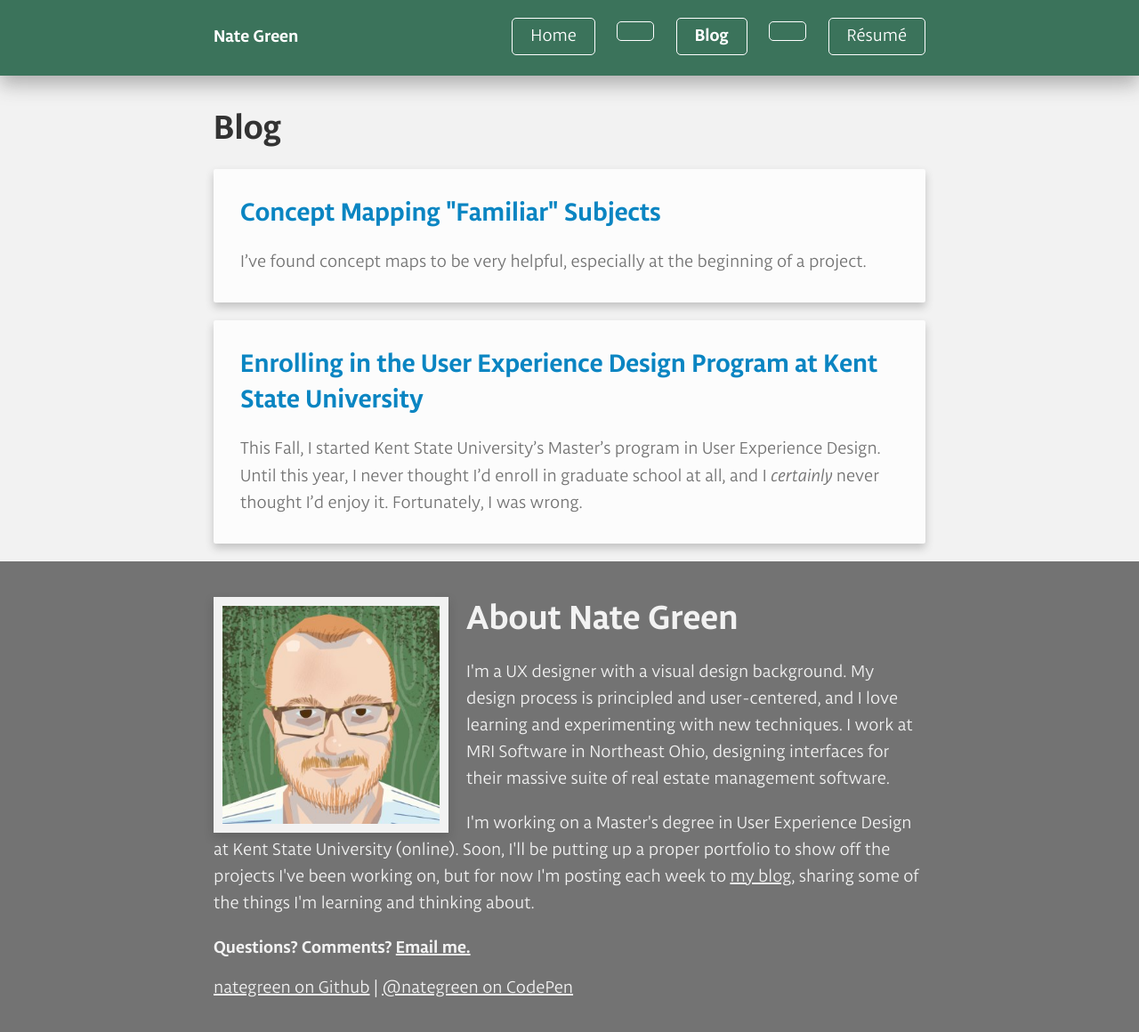
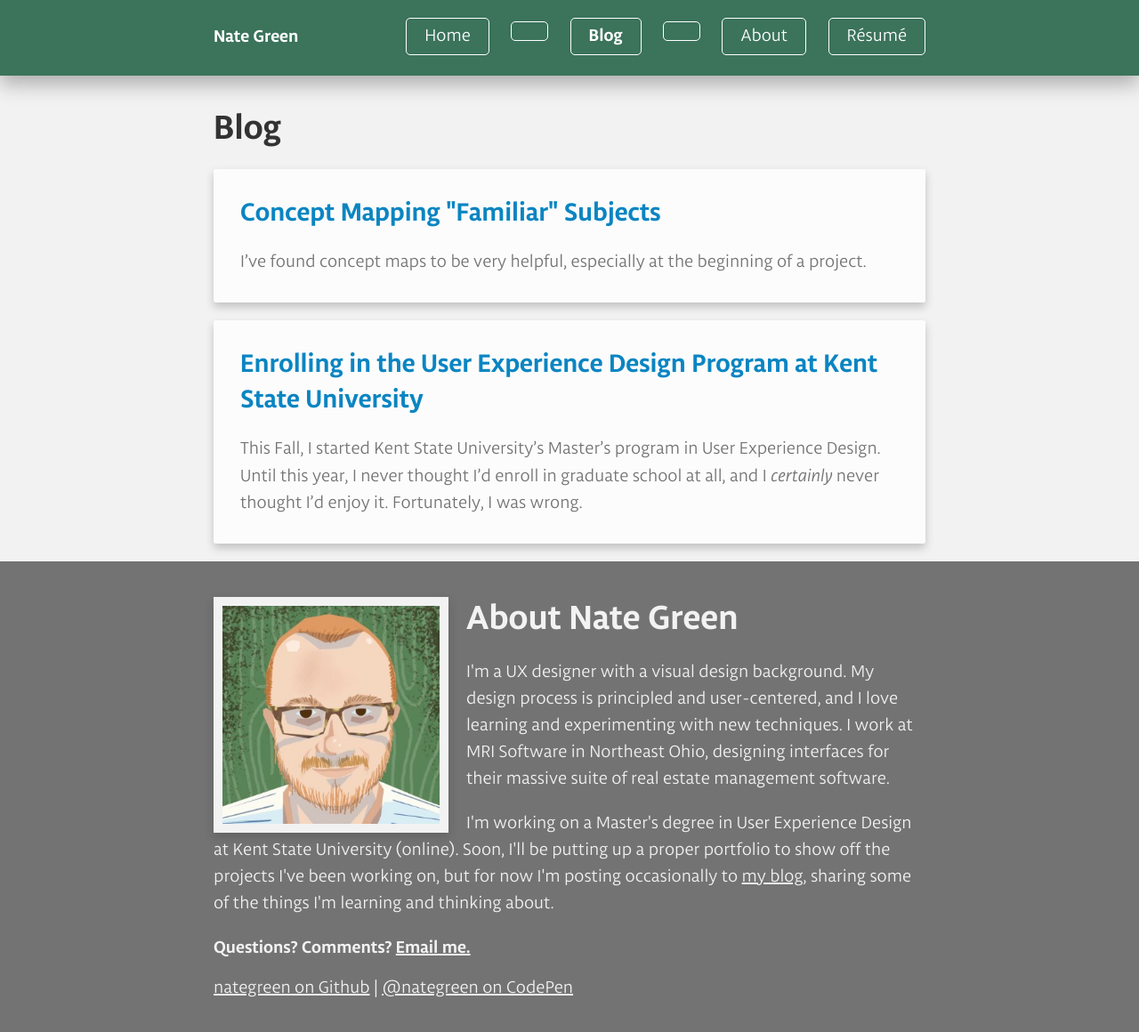
Before and after one commit to nategreen/old-website, a Jekyll site: the page built from blog/index.html, in a window 1280 px wide and 1161 px high. Shown: the whole window at 89% size. Built offline with Jekyll 4.4.1, drawn with Linux system fonts in a browser that asks for light colours; nearby versions of some CDN libraries; some web fonts are replaced.

Commit message:
edit home page and footer, add about link to header

```diff
--- a/_includes/footer.html
+++ b/_includes/footer.html
@@ -1,9 +1,9 @@
 <footer>
-  <section class="about">
+  <section id="about" class="about">
     <img src="/images/nate.jpg" alt="Nate Green" />
     <h1>About Nate Green</h1>
     <p>I'm a UX designer with a visual design background. My design process is principled and user-centered, and I love learning and experimenting with new techniques. I work at MRI Software in Northeast Ohio, designing interfaces for their massive suite of real estate management software.</p>
-    <p>I'm working on a Master's degree in User Experience Design at Kent State University (online). Soon, I'll be putting up a proper portfolio to show off the projects I've been working on, but for now I'm posting each week to <a href="/blog">my blog</a>, sharing some of the things I'm learning and thinking about.</p>
+    <p>I'm working on a Master's degree in User Experience Design at Kent State University (online). Soon, I'll be putting up a proper portfolio to show off the projects I've been working on, but for now I'm posting occasionally to <a href="/blog">my blog</a>, sharing some of the things I'm learning and thinking about.</p>
     <p><strong>Questions? Comments? <a href="mailto:heynategreen@gmail.com">Email me.</a></strong></p>
     <nav class="social">
       <ul>
--- a/_includes/header.html
+++ b/_includes/header.html
@@ -10,6 +10,7 @@
           <li><a href="{{ p.url }}" {% if page.url == p.url %} class="active"{% endif %}>{{ p.title }}</a></li>
           {% endif %}
         {% endfor %}
+        <li><a href="#about">About</a></li>
         <li><a href="/Nate-Green-Resume.pdf">Résumé</a></li>
       </ul>
     </nav>
--- a/index.html
+++ b/index.html
@@ -9,7 +9,7 @@
     </section>
 
     <section id="summary">
-      <p>This is going to be my portfolio site, soon. For now, I've started <a href="{{ site.base_url }}/blog">a blog</a> where you can see my progress and some of the things I'm working on in my UX design Master's degree program at Kent State. I built this site with my bare hands, so to speak, with help from Jekyll, Github Pages, and others. I'm still working on it, adding features and style as I go, so you may see some mistakes here and there. Feel free to <a href="mailto:{{ site.email }}">email me</a> about anything you encounter.</p>
+      <p></p>
       <!-- <a href="/portfolio" class="cta">Portfolio</a> -->
       <!-- <a href="/Nate-Green-Resume.pdf" class="cta">Résumé</a> -->
     </section>
```
